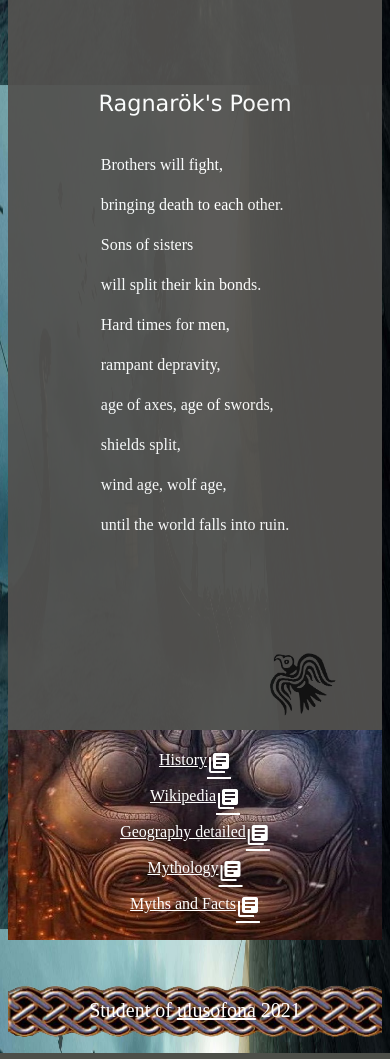
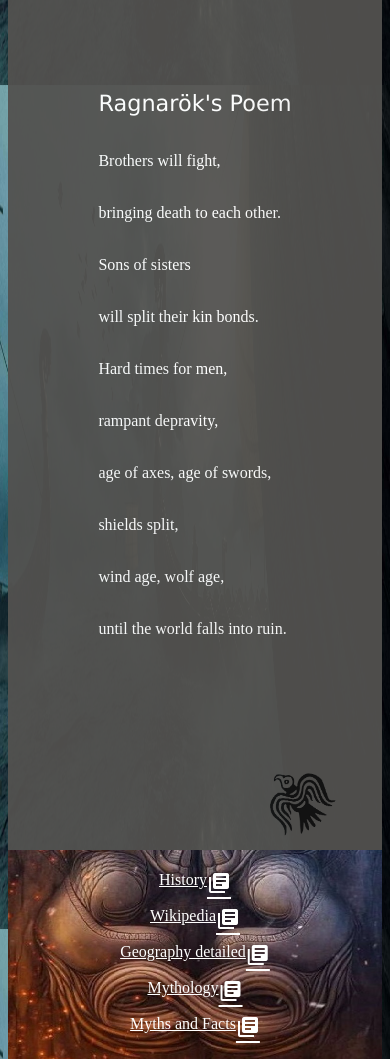
Before and after one commit to RicardoLopes-a21901328/projeto-a21901328-web, a PHP site: page /Religion.html in a window 390 px wide; the page is wider, and only the part inside the window is pictured. Shown: the part 2447-3506 px from the top of that part. Run offline with PHP 8.4, Linux system fonts and the light colour scheme.

Commit message:
Submissão versao 7

```diff
--- a/projecto/projecto/Religion.html
+++ b/projecto/projecto/Religion.html
@@ -85,18 +85,19 @@
         <p>Most of the surviving mythology centres on the plights of the gods and their interaction with several other beings, such as humanity and the jötnar, beings who may be friends, lovers, foes or family members of the gods. The cosmos in Norse mythology consists of Nine Worlds that flank a central sacred tree, Yggdrasil. Units of time and elements of the cosmology are personified as deities or beings. Various forms of a creation myth are recounted, where the world is created from the flesh of the primordial being Ymir, and the first two humans are Ask and Embla. These worlds are foretold to be reborn after the events of Ragnarök when an immense battle occurs between the gods and their enemies, and the world is enveloped in flames, only to be reborn anew. There the surviving gods will meet, and the land will be fertile and green, and two humans will repopulate the world.</p>
         <iframe width="260" height="215" src="https://www.youtube.com/embed/TXBU9nWdq2g" title="YouTube video player" frameborder="0" allow="accelerometer; autoplay; clipboard-write; encrypted-media; gyroscope; picture-in-picture" allowfullscreen></iframe>
         <br></br>
-        <p> <p class="titulo">Ragnarök's Poem</p>
-            <br>Brothers will fight,</br>
-            <br>bringing death to each other.</br>
-            <br>Sons of sisters</br>
-            <br>will split their kin bonds.</br>
-            <br>Hard times for men,</br>
-            <br>rampant depravity,</br>
-            <br>age of axes, age of swords,</br>
-            <br>shields split,</br>
-            <br>wind age, wolf age,</br>
-            <br>until the world falls into ruin.</br>
-        </p>
+        <section class="poem"><p><p class="titulo">Ragnarök's Poem</p>
+            <p>Brothers will fight,</p>
+            <p>bringing death to each other.</p>
+            <p>Sons of sisters</p>
+            <p>will split their kin bonds.</p>
+            <p>Hard times for men,</p>
+            <p>rampant depravity,</p>
+            <p>age of axes, age of swords,</p>
+            <p>shields split,</p>
+            <p>wind age, wolf age,</p>
+            <p>until the world falls into ruin.</p>
+            </p>
+    </section>
         <br></br>
         <figure class="imafly">
             <img src="images/raven-removebg-preview.png">
--- a/projecto/projecto/estilos.css
+++ b/projecto/projecto/estilos.css
@@ -349,6 +349,11 @@ body{
     .textos figure{
         align-self: center;
     }
+    .poem{
+        text-align: left;
+        align-items: left;
+        size: 50%;
+    }
     .ima_1{
         align-self: center;
     }
```
